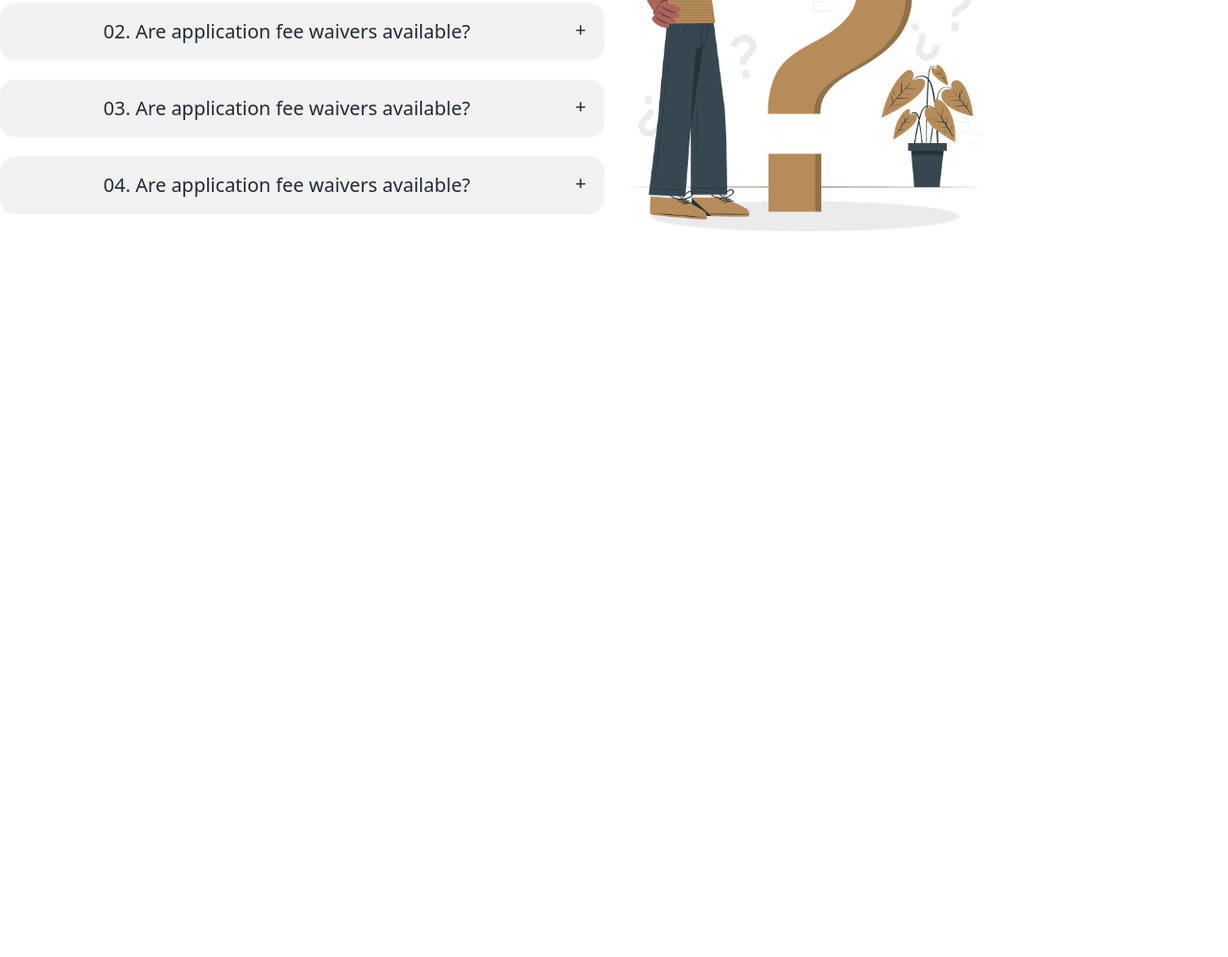
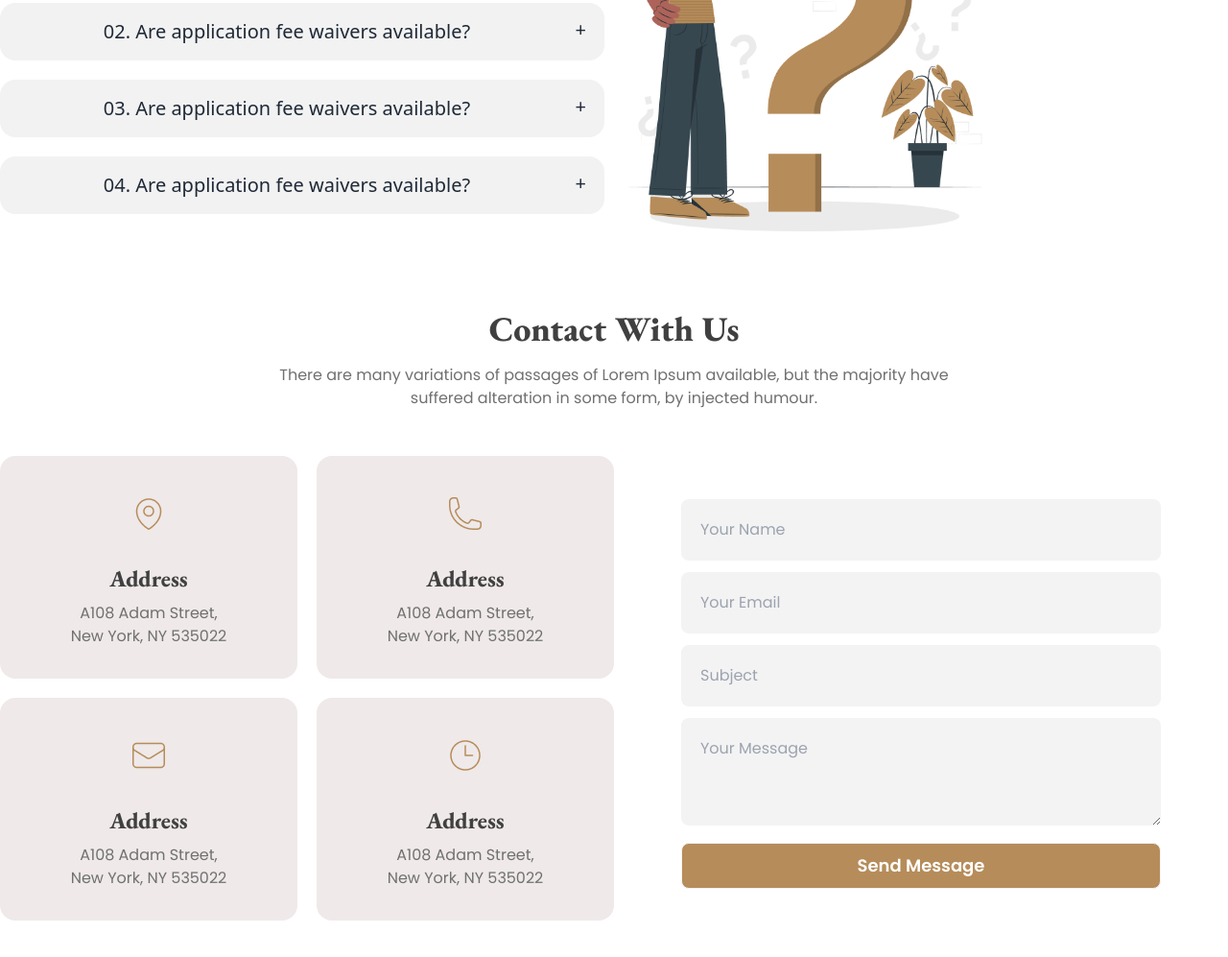
Before and after one commit to itzmenajmul/legal-solution, a plain HTML site: page index.html in a window 1280 px wide. Shown: the part 2947-3944 px from the top of the page at 96% size. Before the commit the page ends 3270 px from the top, so only its background shows below. Drawn offline with nearby package versions, Linux system fonts and the light colour scheme.

Commit message:
add contact section and make responsive

```diff
--- a/index.html
+++ b/index.html
@@ -329,8 +329,11 @@
         <section>
             <div class="my-3 md:my-20 text-center">
                 <!-- heading & description -->
-            <h2 class="text-4xl font-extrabold font-eb-garamond text-[#414040] mb-4 text-center">Frequently Asked Any Questions</h2>
-            <p class="text-base text-secondary-color font-poppins lg:w-[700px] lg:m-auto">There are many variations of passages of Lorem Ipsum available, but the majority have suffered alteration in some form, by injected humour.</p>
+                <h2 class="text-4xl font-extrabold font-eb-garamond text-[#414040] mb-4 text-center">Frequently Asked
+                    Any Questions</h2>
+                <p class="text-base text-secondary-color font-poppins lg:w-[700px] lg:m-auto">There are many variations
+                    of passages of Lorem Ipsum available, but the majority have suffered alteration in some form, by
+                    injected humour.</p>
 
                 <!-- container -->
                 <div class="flex flex-col lg:flex-row items-center justify-center gap-5 mt-10">
@@ -343,7 +346,8 @@
                                 01. Are application fee waivers available?
                             </div>
                             <div class="collapse-content">
-                          <p>There are many variations of passages of Lorem Ipsum available, but the majority have suffered alteration in some form, by injected humour.</p>
+                                <p>There are many variations of passages of Lorem Ipsum available, but the majority have
+                                    suffered alteration in some form, by injected humour.</p>
                             </div>
                         </div>
                         <!-- qna 2 -->
@@ -353,7 +357,8 @@
                                 02. Are application fee waivers available?
                             </div>
                             <div class="collapse-content">
-                            <p>There are many variations of passages of Lorem Ipsum available, but the majority have suffered alteration in some form, by injected humour.</p>
+                                <p>There are many variations of passages of Lorem Ipsum available, but the majority have
+                                    suffered alteration in some form, by injected humour.</p>
                             </div>
                         </div>
                         <!-- qna 3 -->
@@ -363,7 +368,8 @@
                                 03. Are application fee waivers available?
                             </div>
                             <div class="collapse-content">
-                            <p>There are many variations of passages of Lorem Ipsum available, but the majority have suffered alteration in some form, by injected humour.</p>
+                                <p>There are many variations of passages of Lorem Ipsum available, but the majority have
+                                    suffered alteration in some form, by injected humour.</p>
                             </div>
                         </div>
                         <!-- qna 4 -->
@@ -373,7 +379,8 @@
                                 04. Are application fee waivers available?
                             </div>
                             <div class="collapse-content">
-                            <p>There are many variations of passages of Lorem Ipsum available, but the majority have suffered alteration in some form, by injected humour.</p>
+                                <p>There are many variations of passages of Lorem Ipsum available, but the majority have
+                                    suffered alteration in some form, by injected humour.</p>
                             </div>
                         </div>
                     </div>
@@ -385,6 +392,83 @@
             </div>
         </section>
         <!-- questions  section ends here -->
+
+        <!-- contact us sections starts here -->
+        <section>
+            <!-- contact us container -->
+            <div class="my-3 md:my-20 text-center">
+                <!-- heading & description -->
+                <h2 class="text-4xl font-extrabold font-eb-garamond text-[#414040] mb-4 text-center">Contact With Us</h2>
+                <p class="text-base text-secondary-color font-poppins lg:w-[700px] lg:m-auto">
+                    There are many variations of passages of Lorem Ipsum available, but the majority have suffered alteration in some form, by injected humour.
+                </p>
+
+                <div class="flex flex-col lg:flex-row mt-12 items-center">
+                    <!-- contact cards-->
+                <div class="grid gap-5 grid-cols-1 lg:grid-cols-2 flex-1">
+                    <!-- card 1 -->
+                    <div class="card bg-[#efe9e9]">
+                        <figure class="px-10 pt-10">
+                          <img src="./images/icons/location.png" alt="" class="rounded-xl" />
+                        </figure>
+                        <div class="card-body items-center text-center">
+                          <h4 class="card-title lg:text-2xl text-[#414040] font-extrabold font-eb-garamond ">Address</h4>
+                          <p class="lg:text-base font-poppins text-secondary-color">A108 Adam Street, <br>
+                            New York, NY 535022</p>
+                        </div>
+                      </div>
+                    <!-- card 2 -->
+                    <div class="card bg-[#efe9e9]">
+                        <figure class="px-10 pt-10">
+                          <img src="./images/icons/call.png" alt="" class="rounded-xl" />
+                        </figure>
+                        <div class="card-body items-center text-center">
+                          <h4 class="card-title lg:text-2xl text-[#414040] font-extrabold font-eb-garamond ">Address</h4>
+                          <p class="lg:text-base font-poppins text-secondary-color">A108 Adam Street, <br>
+                            New York, NY 535022</p>
+                        </div>
+                      </div>
+                    <!-- card 3 -->
+                    <div class="card bg-[#efe9e9]">
+                        <figure class="px-10 pt-10">
+                          <img src="./images/icons/email.png" alt="" class="rounded-xl" />
+                        </figure>
+                        <div class="card-body items-center text-center">
+                          <h4 class="card-title lg:text-2xl text-[#414040] font-extrabold font-eb-garamond ">Address</h4>
+                          <p class="lg:text-base font-poppins text-secondary-color">A108 Adam Street, <br>
+                            New York, NY 535022</p>
+                        </div>
+                      </div>
+                    <!-- card 4 -->
+                    <div class="card bg-[#efe9e9]">
+                        <figure class="px-10 pt-10">
+                          <img src="./images/icons/time.png" alt="" class="rounded-xl" />
+                        </figure>
+                        <div class="card-body items-center text-center">
+                          <h4 class="card-title lg:text-2xl text-[#414040] font-extrabold font-eb-garamond ">Address</h4>
+                          <p class="lg:text-base font-poppins text-secondary-color">A108 Adam Street, <br>
+                            New York, NY 535022</p>
+                        </div>
+                      </div>
+
+                </div>
+                <!-- contact form -->
+                <div class="flex-1">
+                    <form action="#">
+                        <input class="text-base border-none outline-none text-secondary-color font-poppins lg:w-[500px] rounded-lg bg-[#F3F3F3] p-5 mb-3 mt-3 " type="text" placeholder="Your Name"> <br>
+                        <input class="text-base border-none outline-none text-secondary-color font-poppins lg:w-[500px] rounded-lg bg-[#F3F3F3] p-5 mb-3 " type="email" placeholder="Your Email"> <br>
+                        <input class="text-base border-none outline-none text-secondary-color font-poppins lg:w-[500px] rounded-lg bg-[#F3F3F3] p-5 mb-3 " type="text" placeholder="Subject"> <br>
+                        <textarea class="text-base border-none outline-none text-secondary-color lg:w-[500px] font-poppins rounded-lg bg-[#F3F3F3] p-5 mb-3 " name="" id="" cols="25" rows="3" placeholder="Your Message" ></textarea> <br>
+                        <input class="btn rounded-lg bg-primary-color lg:w-[500px] md:text-lg text-white font-semibold font-poppins capitalize" type="submit" value="Send Message"> <br>
+
+                    </form>
+
+                </div>
+                </div>
+            </div>
+        </section>
+        <!-- contact us sections ends here -->
+
     </main>
     <footer>
 
```
Lines whose indentation alone changed are shown as unchanged.
